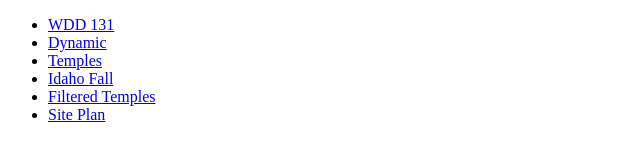
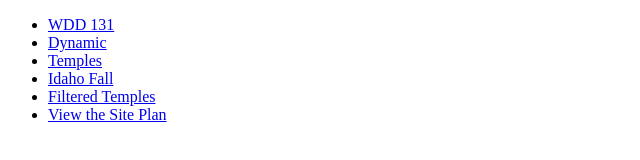
Before and after one commit to byui-ed/wdd131, a plain HTML site: page index.html in a window 1280 px wide. Shown: the full height of the page, 0-640 px from the left. Drawn offline with Linux system fonts and the light colour scheme.

Commit message:
siteplann

```diff
--- a/index.html
+++ b/index.html
@@ -14,7 +14,7 @@
 <li><a href="temples.html">Temples</a></li>
 <li><a href="place.html">Idaho Fall</a></li>
 <li><a href="filtered-temples.html"> Filtered Temples</a></li>
-<li><a href="siteplan.html">Site Plan</a></li>
+<li><a href="siteplan.html" target="_blank">View the Site Plan</a></li>
 </ul>
 </nav>
 </header>
```
